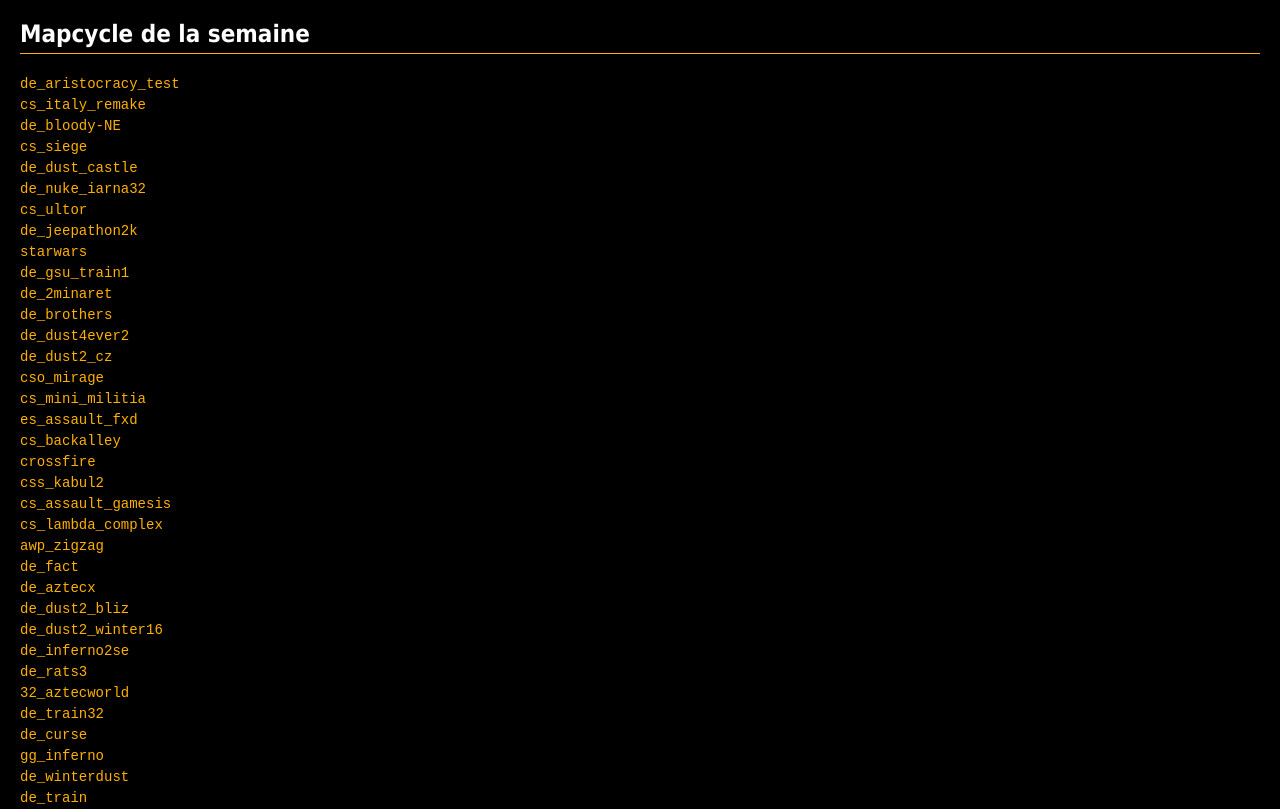
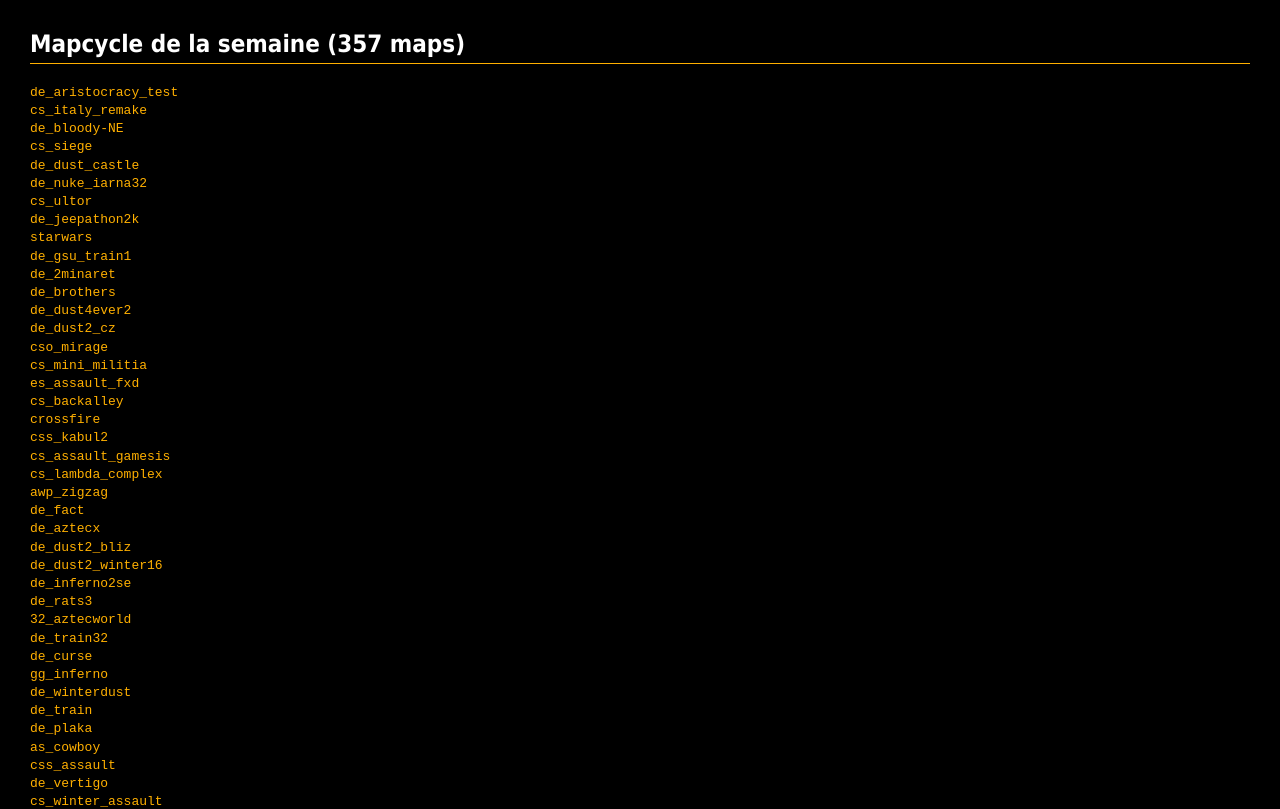
Before and after one commit to nicolasodiet-admin/Mapcycle, a plain HTML site: page index.html in a window 1280 px wide. Shown: the top 809 px of the page. Drawn offline with Linux system fonts and the light colour scheme.

Commit message:
Update index.html

```diff
--- a/index.html
+++ b/index.html
@@ -2,18 +2,31 @@
 <html>
 <head>
     <style>
-        body {
+        html, body {
             background-color: #000000;
             color: #FFB000; /* Couleur orange classique de CS */
             font-family: Tahoma, Geneva, sans-serif;
-            margin: 20px;
+            margin: 0;
+            padding: 15px;
+            /* Force l'apparition de la barre de défilement dans CS 1.6 */
+            overflow-y: scroll;
+            height: 100%;
         }
-        h2 { color: #FFFFFF; border-bottom: 1px solid #FFB000; padding-bottom: 5px; }
-        pre { font-size: 14px; line-height: 1.5; }
+        h2 {
+            color: #FFFFFF;
+            border-bottom: 1px solid #FFB000;
+            padding-bottom: 5px;
+            margin-top: 0;
+        }
+        pre {
+            font-size: 13px;
+            line-height: 1.4;
+            margin: 0;
+        }
     </style>
 </head>
 <body>
-    <h2>Mapcycle de la semaine</h2>
+    <h2>Mapcycle de la semaine (357 maps)</h2>
     <pre>
 de_aristocracy_test
 cs_italy_remake
```
